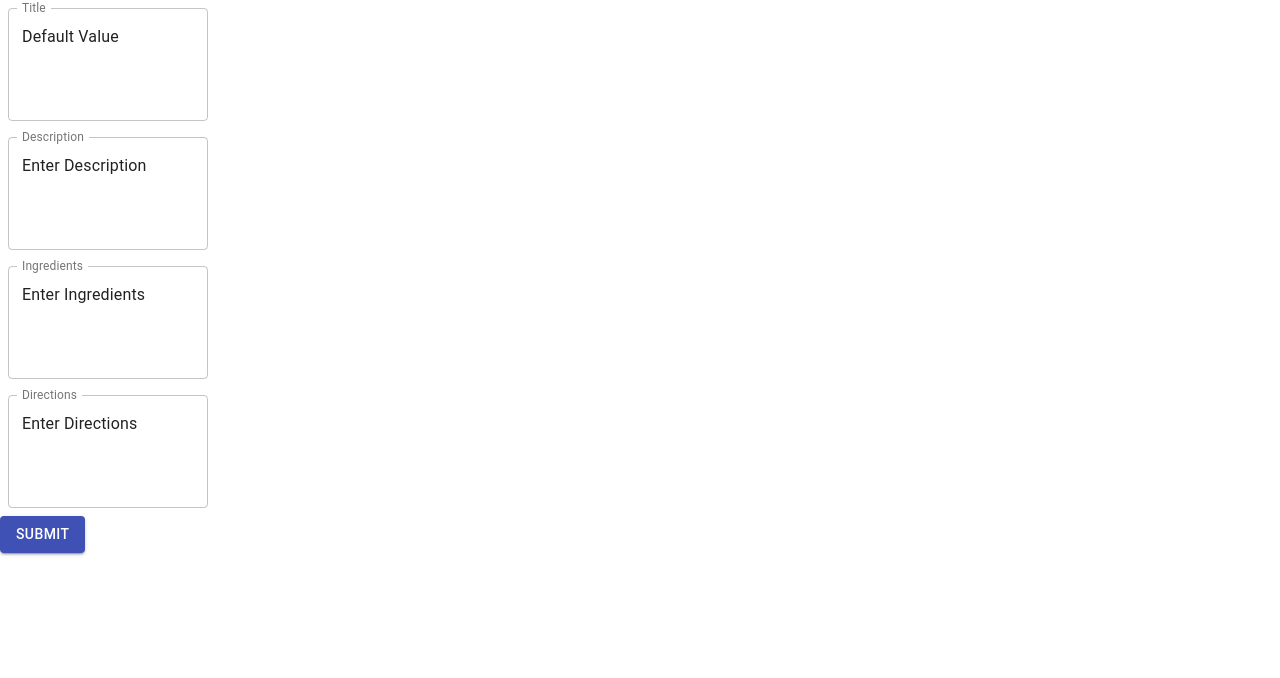
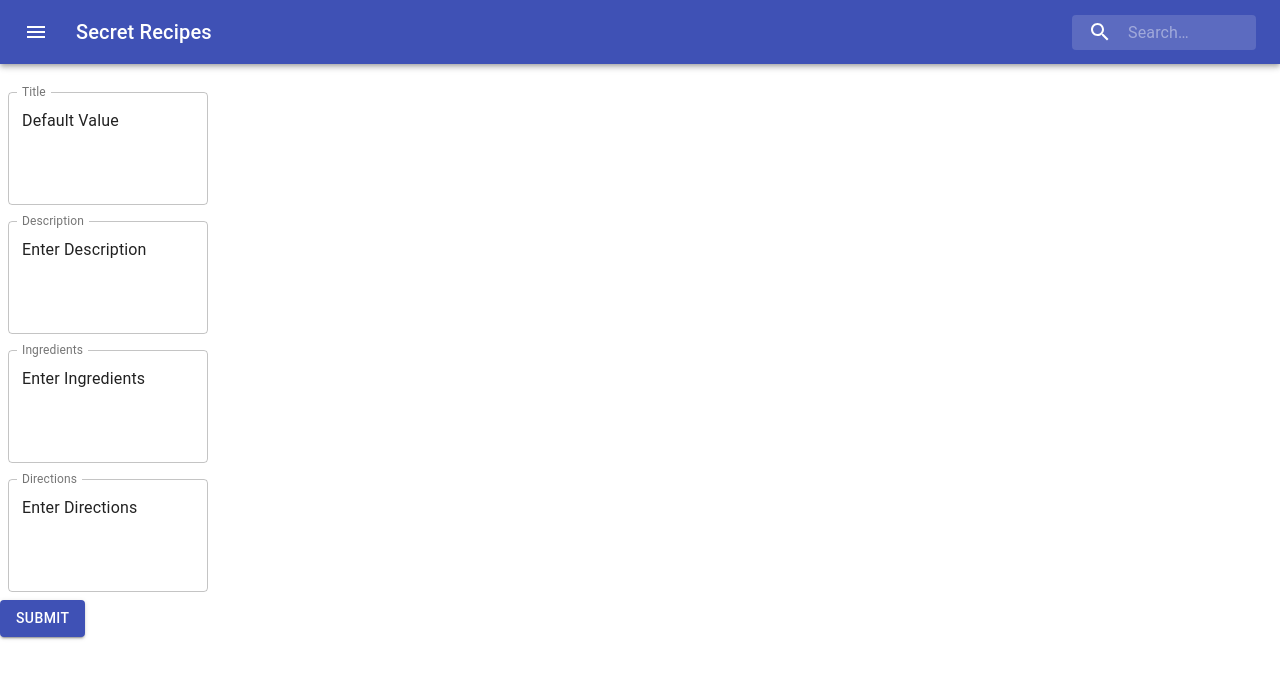
Before and after one commit to BW-WEBPT15-SecretFamilyRecipesCookbook5/frontend, a React (Create React App) app: page / in a window 1280 px wide. Shown: the top 678 px of the page. Built offline with nearby package versions, Linux system fonts and the light colour scheme.

Commit message:
built search bar without functionality

```diff
--- a/src/App.js
+++ b/src/App.js
@@ -7,6 +7,8 @@
 function App() {
   return (
     <div className="App">
+      <SearchBar />
+      <br></br>
       <AddRecipe />
     </div>
   );
--- a/src/components/SearchBar.js
+++ b/src/components/SearchBar.js
@@ -1 +1,100 @@
 //search for recipe by title
+import React from 'react';
+import AppBar from '@material-ui/core/AppBar';
+import Toolbar from '@material-ui/core/Toolbar';
+import IconButton from '@material-ui/core/IconButton';
+import Typography from '@material-ui/core/Typography';
+import InputBase from '@material-ui/core/InputBase';
+import { fade, makeStyles } from '@material-ui/core/styles';
+import MenuIcon from '@material-ui/icons/Menu';
+import SearchIcon from '@material-ui/icons/Search';
+
+const useStyles = makeStyles(theme => ({
+  root: {
+    flexGrow: 1,
+  },
+  menuButton: {
+    marginRight: theme.spacing(2),
+  },
+  title: {
+    flexGrow: 1,
+    display: 'none',
+    [theme.breakpoints.up('sm')]: {
+      display: 'block',
+    },
+  },
+  search: {
+    position: 'relative',
+    borderRadius: theme.shape.borderRadius,
+    backgroundColor: fade(theme.palette.common.white, 0.15),
+    '&:hover': {
+      backgroundColor: fade(theme.palette.common.white, 0.25),
+    },
+    marginLeft: 0,
+    width: '100%',
+    [theme.breakpoints.up('sm')]: {
+      marginLeft: theme.spacing(1),
+      width: 'auto',
+    },
+  },
+  searchIcon: {
+    width: theme.spacing(7),
+    height: '100%',
+    position: 'absolute',
+    pointerEvents: 'none',
+    display: 'flex',
+    alignItems: 'center',
+    justifyContent: 'center',
+  },
+  inputRoot: {
+    color: 'inherit',
+  },
+  inputInput: {
+    padding: theme.spacing(1, 1, 1, 7),
+    transition: theme.transitions.create('width'),
+    width: '100%',
+    [theme.breakpoints.up('sm')]: {
+      width: 120,
+      '&:focus': {
+        width: 200,
+      },
+    },
+  },
+}));
+
+export default function SearchBar() {
+  const classes = useStyles();
+
+  return (
+    <div className={classes.root}>
+      <AppBar position="static">
+        <Toolbar>
+          <IconButton
+            edge="start"
+            className={classes.menuButton}
+            color="inherit"
+            aria-label="open drawer"
+          >
+            <MenuIcon />
+          </IconButton>
+          <Typography className={classes.title} variant="h6" noWrap>
+            Secret Recipes
+          </Typography>
+          <div className={classes.search}>
+            <div className={classes.searchIcon}>
+              <SearchIcon />
+            </div>
+            <InputBase
+              placeholder="Search…"
+              classes={{
+                root: classes.inputRoot,
+                input: classes.inputInput,
+              }}
+              inputProps={{ 'aria-label': 'search' }}
+            />
+          </div>
+        </Toolbar>
+      </AppBar>
+    </div>
+  );
+}
```
